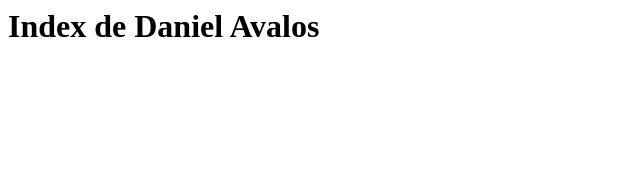
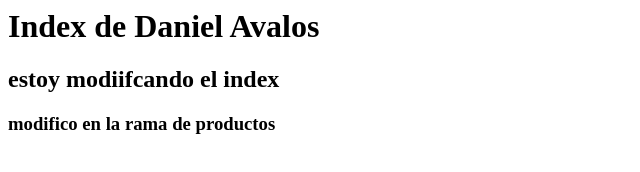
Before and after one commit to davidAvalos12/gitFINAL, a plain HTML site: page index.html in a window 1280 px wide. Shown: the whole page, without its empty margins (0-640 px from the left). Drawn offline with Linux system fonts and the light colour scheme.

Commit message:
Cambio en productos

```diff
--- a/index.html
+++ b/index.html
@@ -1 +1,3 @@
 <h1>Index de Daniel Avalos</h1>
+<h2>estoy modiifcando el index</h2>
+<h3>modifico en la rama de productos </h3>
```
